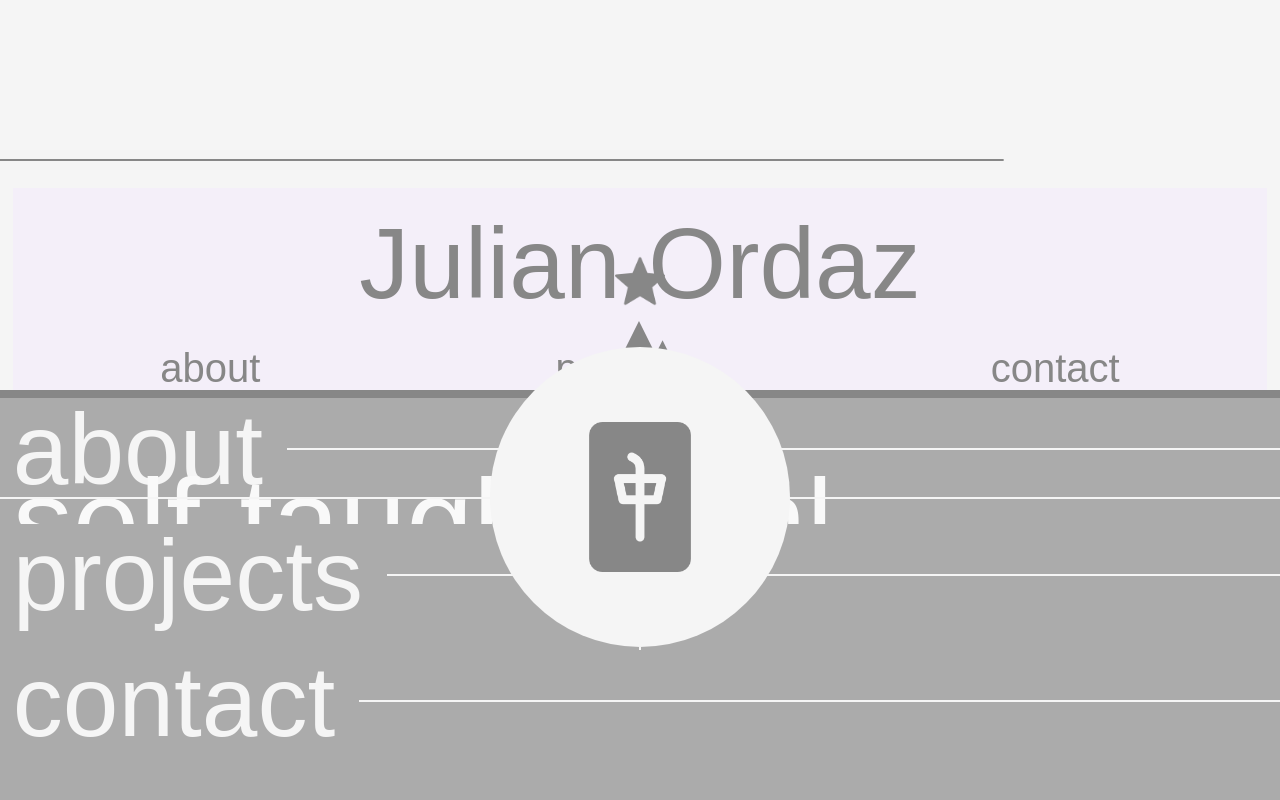
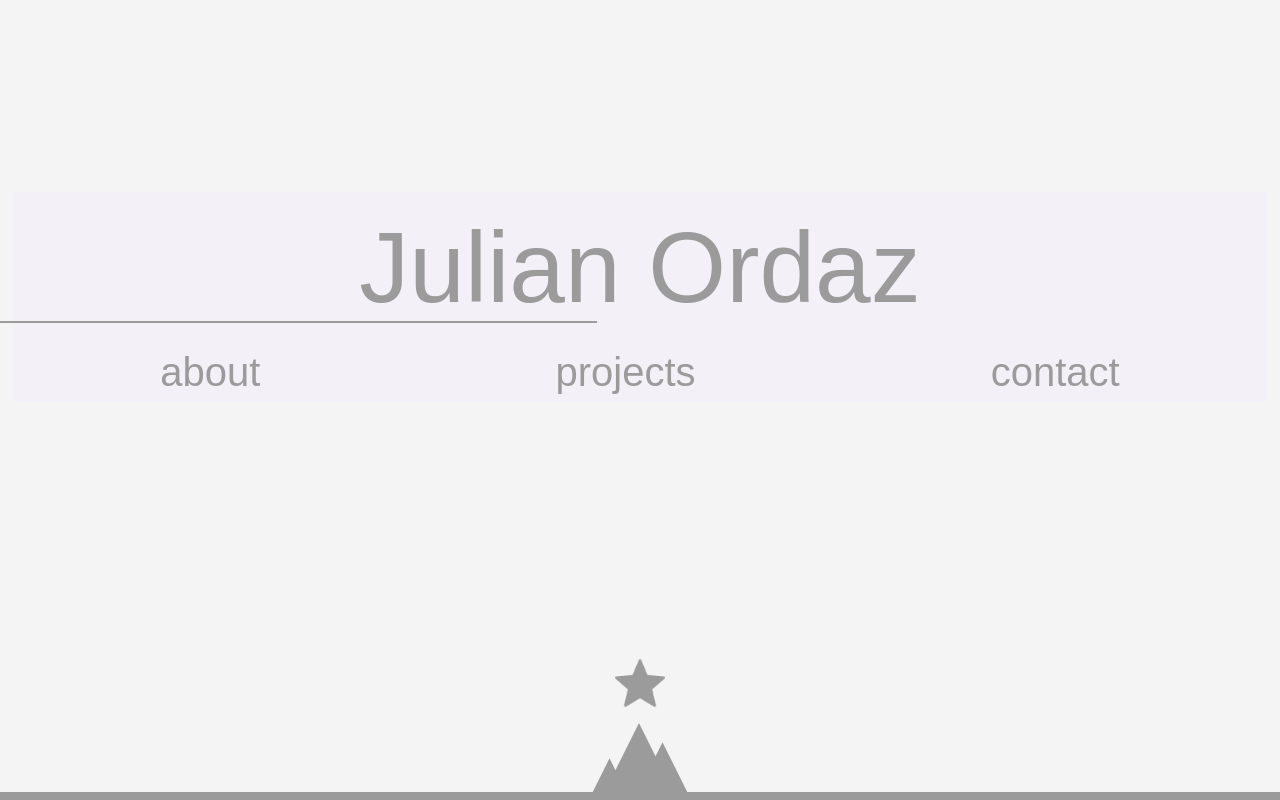
Before and after one commit to jordaz14/jo-portfolio, a Next.js app: page / in a window 1280 px wide. Shown: the top 800 px of the page. Built offline with nearby package versions, Linux system fonts and the light colour scheme; a web font is replaced by a local one.

Commit message:
viewport

```diff
--- a/app/page.tsx
+++ b/app/page.tsx
@@ -9,7 +9,7 @@ import LoadingPage from "./pageComponents/LoadingPage";
 export default function Home() {
   return (
     <>
-      <main className="min-h-screen w-screen carousel carousel-vertical overflow-x-hidden">
+      <main className="h-[100svh] w-screen carousel carousel-vertical overflow-x-hidden">
         <LoadingPage />
         <section id="item1" className="carousel-item h-full w-full relative">
           <LandingPage />
```
